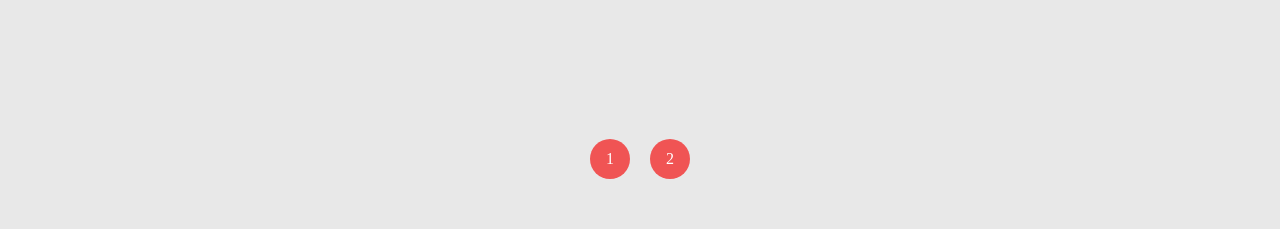
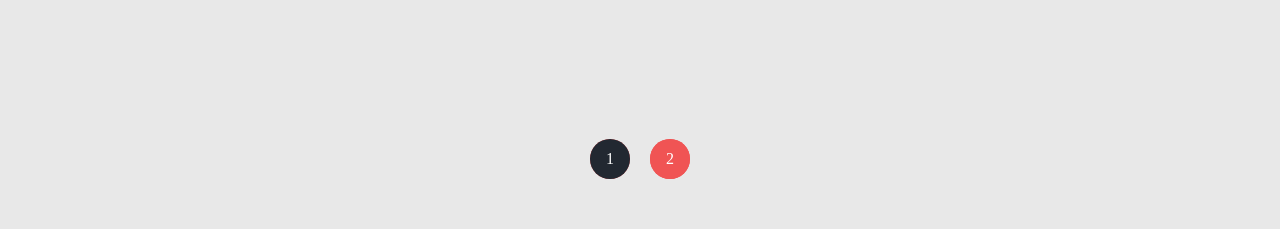
Before and after one commit to mlstellet/overloop-react, a React (Create React App) app: page /tutoriais in a window 1280 px wide. Shown: the part 2000-2229 px from the top of the page. Built offline with nearby package versions, Linux system fonts and the light colour scheme; the HTML template or start-up script is replaced by a standard one; a web font is replaced by a local one.

Commit message:
componente Pagination

```diff
--- a/src/components/Pagination.js
+++ b/src/components/Pagination.js
@@ -23,6 +23,10 @@ const Itens = styled.li`
     margin: 6px 10px;
     border-radius: 50%;
     max-width: 100%;
+
+    .color {
+        background-color: #222831;
+    }
 `
 
 const A = styled.a`
@@ -38,20 +42,27 @@ const A = styled.a`
     text-align: center;
     text-decoration: none;
 
+    background-color: #F05454;
+
     display: flex;
     align-items: center;
     justify-content: center;
 
     cursor: pointer;
 
-    .color {
+    /* &:hover {
         background-color: #222831;
-    }
+    } */
 
-    &:hover {
+    &:focus {
+        outline: none;
         background-color: #222831;
     }
 `
+
+function marcaButton(e) {
+    e.target.classList.add('color')
+}
 
 export default function Pagination({ postPerPage, totalPosts, paginate }) {
     const pageNumbers = [];
@@ -60,8 +71,6 @@ export default function Pagination({ postPerPage, totalPosts, paginate }) {
         pageNumbers.push(i);
     }
 
-    console.log(pageNumbers)
-    console.log(postPerPage, totalPosts)
     return (
         <Nav>
             <Ul>
@@ -70,7 +79,7 @@ export default function Pagination({ postPerPage, totalPosts, paginate }) {
                     if (i === 0) {
                         return (
                             <Itens key={i}>
-                                <A href="#" onClick={() => paginate(i+1)} className="color">
+                                <A href="#" onClick={(e) => {paginate(i+1)}} autofocus="true">
                                     {i+1}
                                 </A>
                             </Itens>
@@ -78,7 +87,7 @@ export default function Pagination({ postPerPage, totalPosts, paginate }) {
                     }
                     return (
                         <Itens key={i}>
-                            <A href="#" onClick={() => paginate(i+1)}>
+                            <A href="#" onClick={(e) => {paginate(i+1)}}>
                                 {i+1}
                             </A>
                         </Itens>
```
